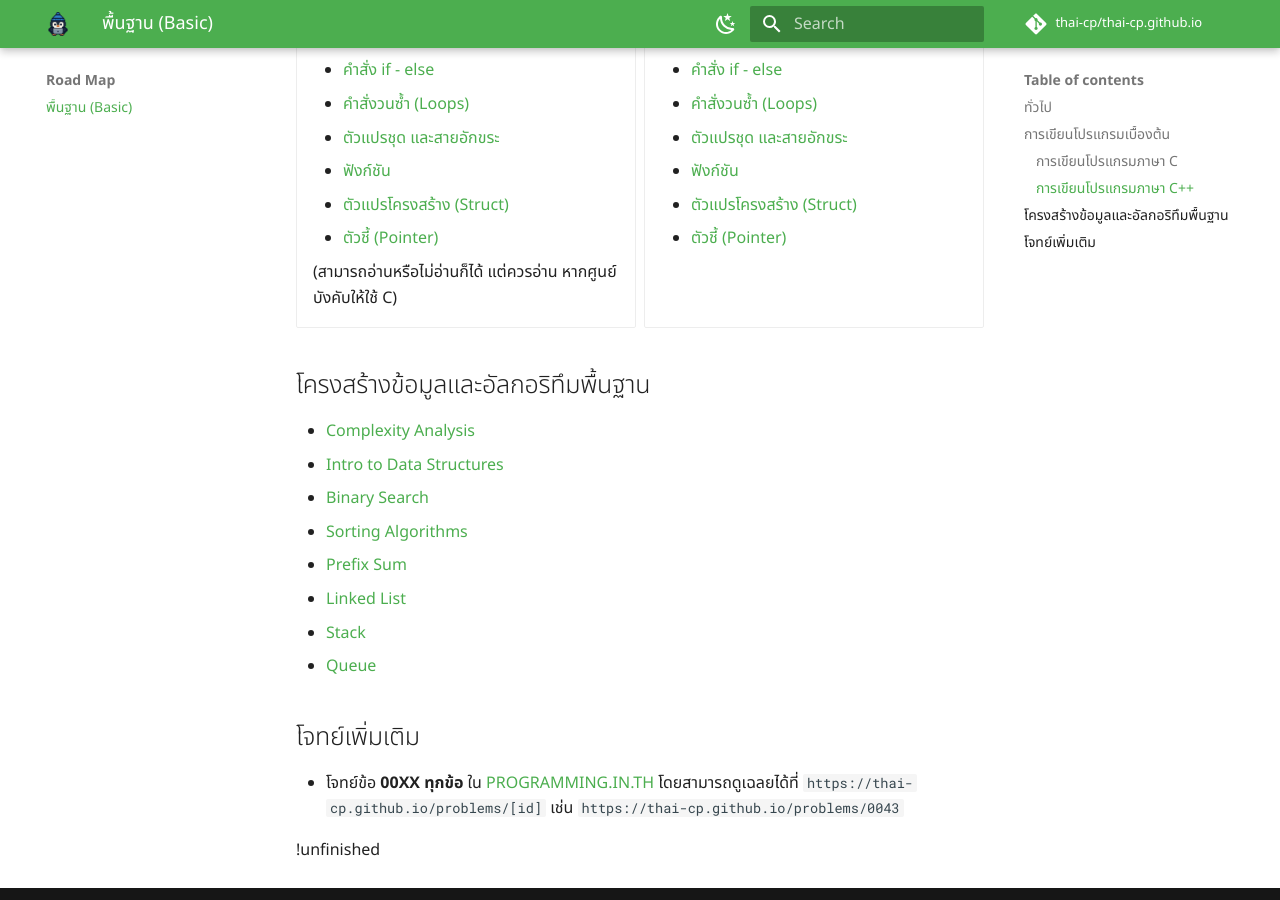
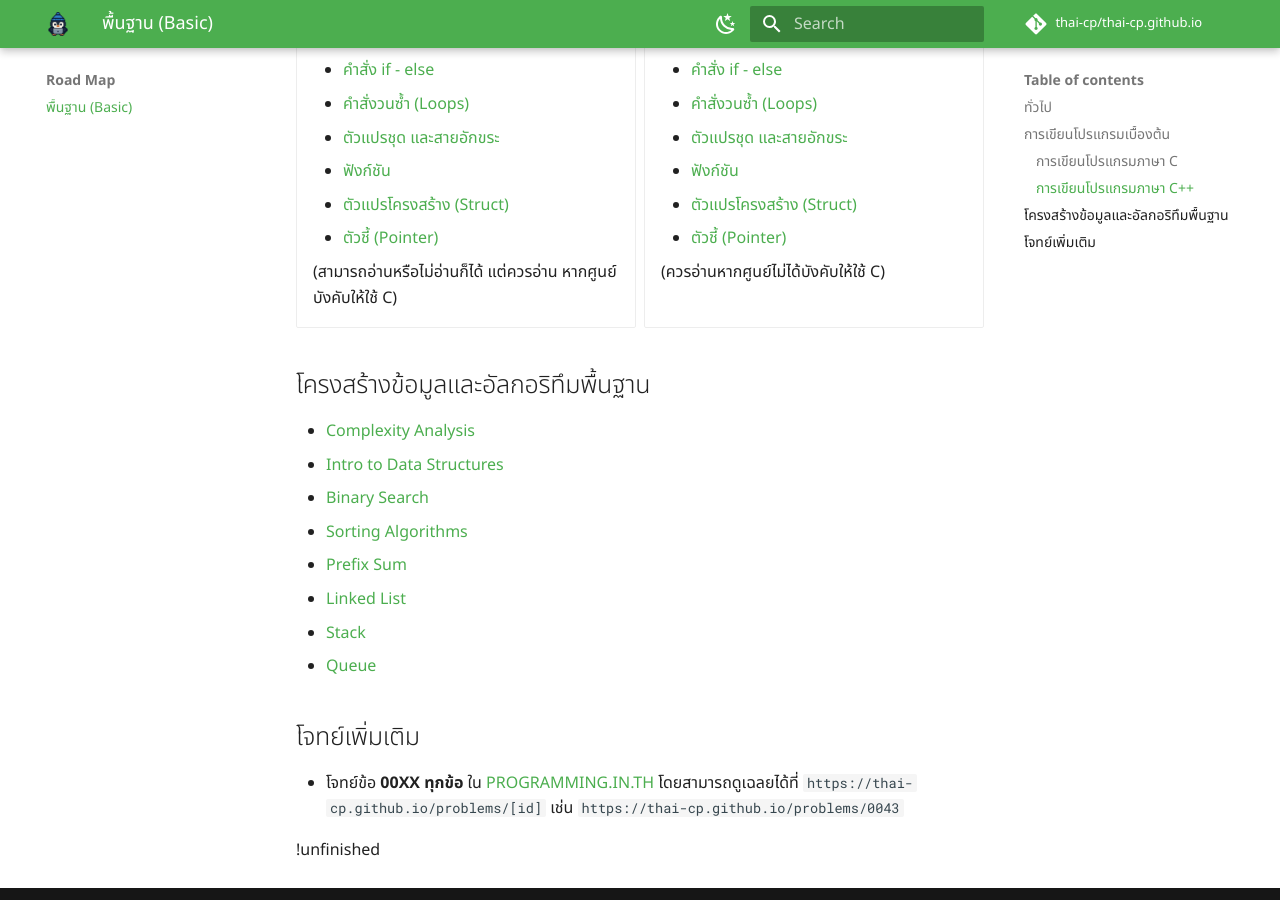
Before and after one commit to thai-cp/thai-cp.github.io, an MkDocs documentation site: the page built from docs/roadmap/basic.md, in a window 1280 px wide and 900 px high, scrolled down 669 px. Built offline with MkDocs 1.6.1 and Material for MkDocs 9.7.7, drawn with Linux system fonts in a browser that asks for light colours; comment, search, counter and statistics services are not loaded.

Commit message:
Add note for basic roadmap
updated the roadmap documentation to clarify C language requirements.

```diff
--- a/docs/roadmap/basic.md
+++ b/docs/roadmap/basic.md
@@ -63,6 +63,8 @@ title: พื้นฐาน (Basic)
     - [ตัวแปรโครงสร้าง (Struct)](../prog-basic/cpp/struct.md)
     - [ตัวชี้ (Pointer)](../prog-basic/cpp/pointer.md)
 
+    (ควรอ่านหากศูนย์ไม่ได้บังคับให้ใช้ C)
+
 </div>
 
 ## โครงสร้างข้อมูลและอัลกอริทึมพื้นฐาน
```
Also changed, not shown: 1 other file.
